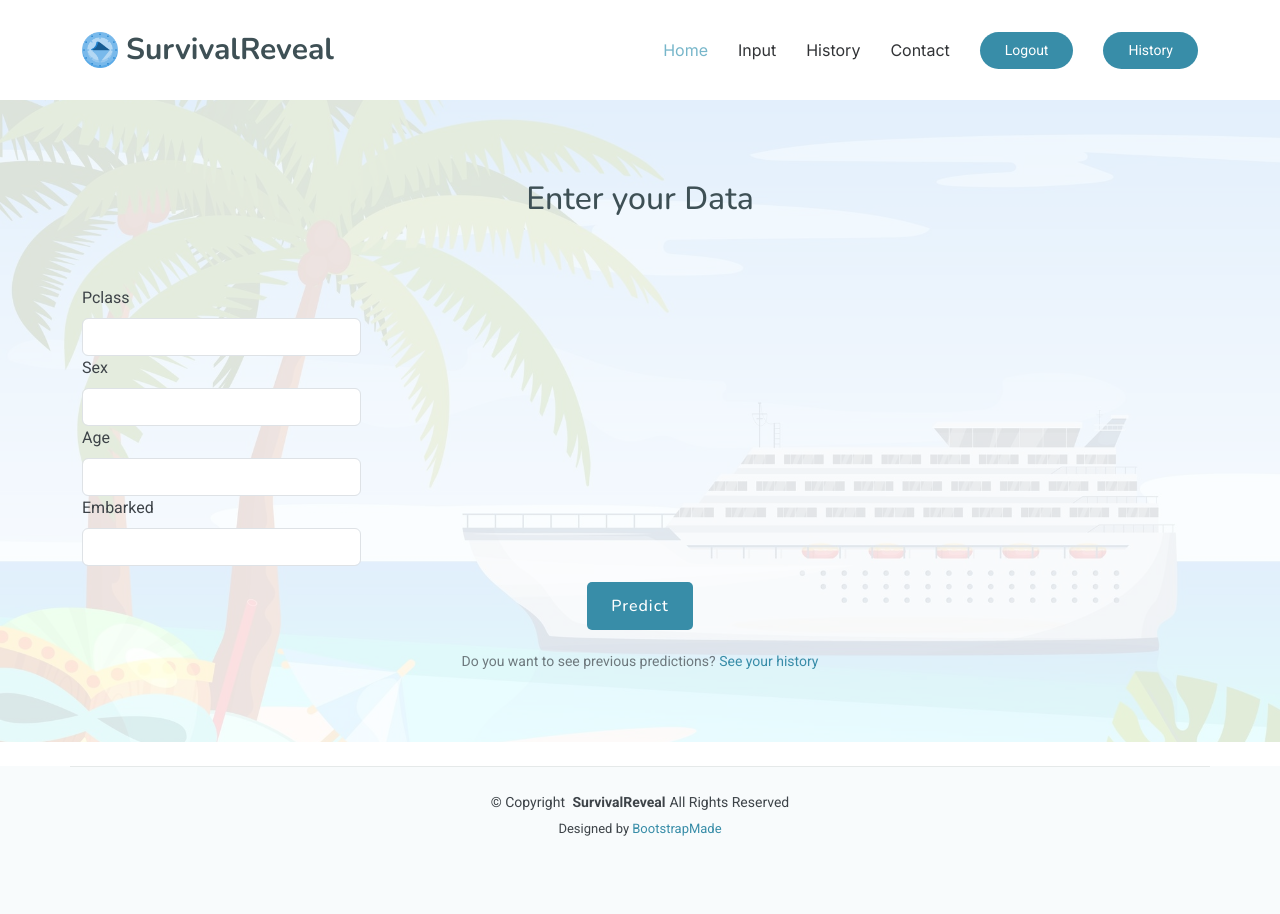
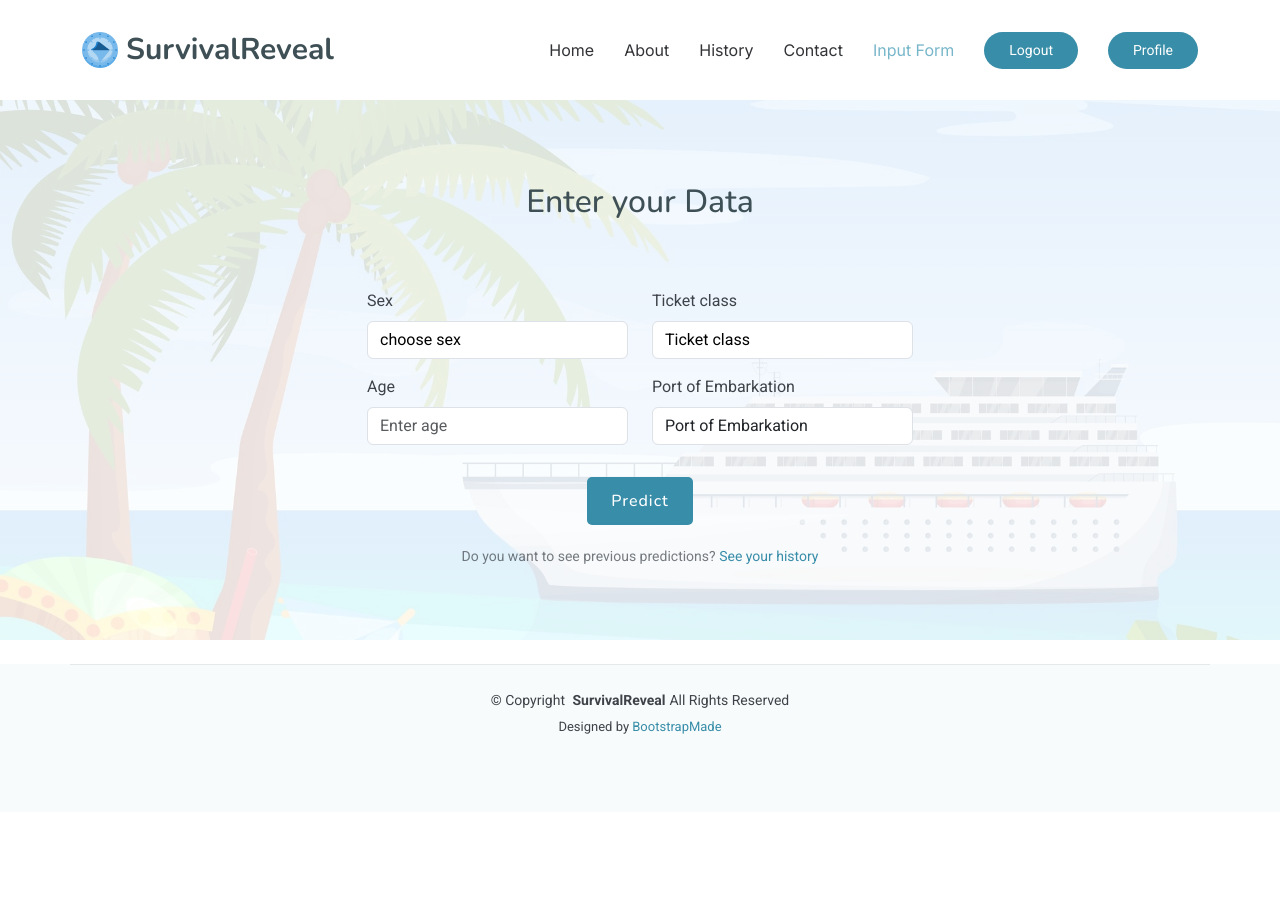
Before and after one commit to alihashemi19985/Smart_Web_2, a Flask app: page /input in a window 1280 px wide. After the commit the page ends 734 px from the top, so only its background shows below. Run offline with Flask 3, Linux system fonts and the light colour scheme; a user stored in the database is signed in; some libraries are stand-ins or nearby versions.

Commit message:
add profile, history and error page

```diff
--- a/app/routes.py
+++ b/app/routes.py
@@ -78,28 +78,34 @@
 def input_data():
     form=InputForm()
 
-    if request.method == 'POST' and form.validate_on_submit():
-        Pclass= form.Pclass.data
-        sex = form.sex.data
-        age= form.age.data
-        embarked= form.embarked.data
+    if request.method == 'POST':
+        sex = request.form.get("sex")
+        age = request.form.get("age")
+        pclass = request.form.get("pclass")
+        embarked = request.form.get("embarked")
+
+        if not sex or not age or not pclass or not embarked:
+            flash("Missing data! Please fill out all fields.", "warning")
+            return render_template("error.html",error = 400), 400  # Return custom error page with 400 status code
 
         features = [
-            float(request.form['Pclass']),
+            float(request.form['pclass']),
             request.form['sex'],
             float(request.form['age']),
             request.form['embarked']
         ]
 
         predicted_class = prediction_model(features)  ##machine learning model
+        predict_result = 'Survived' if predicted_class == 1 else 'Not Survived'
+
         user_check = User.query.filter_by(username =session['username']).first()
         new_input = Prediction(
             user_id= user_check.id,
-            Pclass = Pclass,
+            Pclass = pclass,
             sex= sex,
             age= age,
             embarked = embarked,
-            prediction_result = predicted_class
+            prediction_result = predict_result
         )
         db.session.add(new_input)
         db.session.commit()
@@ -112,14 +118,41 @@
 def history():
     current_user = User.query.filter_by(username=session["username"]).first()
     predictions = Prediction.query.filter_by(user_id=current_user.id).all()
+    # print(predictions[1].sex)
+    return render_template("history.html", predictions=predictions)
 
-    return render_template("history.html", predictions=predictions)
+@bp.route("/profile", methods=["GET"])
+@login_required
+def profile():
+    current_user = User.query.filter_by(username=session["username"]).first()
+    # predictions = Prediction.query.filter_by(user_id=current_user.id).all()
+    # print(current_user.email)
+    return render_template("profile.html", user_info=current_user)
 
 
 @bp.route("/error", methods=["GET"])
 def error():
 
-    return render_template("error.html")
+    return render_template("error.html",error=500)
+
+
+@bp.app_errorhandler(401)
+def unauthorized_error(e):
+    flash("You need to be logged in to access this page.", "warning")
+    # return redirect(url_for("main.login"))
+    return render_template("error.html",error=401), 401
+
+
+@bp.app_errorhandler(404)
+def page_not_found(e):
+    return render_template("error.html",error=404), 404
+
+@bp.app_errorhandler(500)
+def internal_server_error(e):
+    # Log the error details (optional, for debugging)
+    # app.logger.error(f"Server Error: {e}")
+    return render_template("error.html",error=500), 500
+
 
 
 @bp.route("/logout")
--- a/app/static/css/main.css
+++ b/app/static/css/main.css
@@ -1966,7 +1966,7 @@
 # Starter Section Section
 --------------------------------------------------------------*/
 .login {
-  min-height: 80vh;
+	min-height: 80vh;
 }
 .login p {
 	font-size: 14px;
@@ -1979,7 +1979,7 @@
 	height: 100%;
 	object-fit: cover;
 	z-index: 1;
-  margin-top: 100px;
+	margin-top: 100px;
 }
 
 .hero .login-bg::before {
@@ -2011,4 +2011,19 @@
 }
 .result {
 	min-height: 80vh;
-  }
+}
+#pclass {
+	color: #6c757d; /* Make select text gray initially */
+}
+
+#pclass:not([value='']) {
+	color: #000;
+}
+
+
+/* Style for the select when it's in the placeholder state */
+
+/* When an option other than the placeholder is selected, change color to black */
+.error{
+	width: 100%;
+}
--- a/app/templates/base.html
+++ b/app/templates/base.html
@@ -78,16 +78,35 @@
 					class="navmenu">
 					<ul>
 						<li>
-							<a
-								href="{{url_for('main.home')}}"
-								class="active"
-								>Home</a
-							>
+							<a href="{{ url_for('main.home') }}"
+							   class="{{ 'active' if request.endpoint == 'main.home' else '' }}">
+								Home
+							</a>
 						</li>
-						<li><a href="{{ url_for('main.input_data') }}">Input</a></li>
-
-						<li><a href="{{ url_for('main.history') }}">History</a></li>
-						<li><a href="{{ url_for('main.home') }}#contact">Contact</a></li>
+						<li>
+							<a href="{{ url_for('main.home') }}#about"
+							   class="{{ 'active' if request.endpoint == 'main.about' else '' }}">
+								About
+							</a>
+						</li>
+						<li>
+							<a href="{{ url_for('main.home') }}#features"
+							   class="{{ 'active' if request.endpoint == 'main.features' else '' }}">
+								History
+							</a>
+						</li>
+						<li>
+							<a href="{{ url_for('main.home') }}#contact"
+							   class="{{ 'active' if request.endpoint == 'main.contact' else '' }}">
+								Contact
+							</a>
+						</li>
+						<li>
+							<a href="{{ url_for('main.input_data') }}"
+							   class="{{ 'active' if request.endpoint == 'main.input_data' else '' }}">
+								Input Form
+							</a>
+						</li>
 					</ul>
 					<i class="mobile-nav-toggle d-xl-none bi bi-list"></i>
 				</nav>
@@ -103,8 +122,8 @@
 					>
 					<a
 						class="btn-getstarted"
-						href="{{ url_for('main.history') }}"
-						>History</a
+						href="{{ url_for('main.profile') }}"
+						>Profile</a
 					>
 				{% else %}
 					<!-- User is not logged in, show the login and register buttons -->
--- a/app/templates/input.html
+++ b/app/templates/input.html
@@ -13,56 +13,64 @@
 		class="container"
 		data-aos="fade-up">
 		<div class="row d-flex justify-content-center align-items-start">
-			{% with  messages = get_flashed_messages(with_categories=true) %}
-			{% if messages %}
-			<div>
-				{% for category, message in messages %}
-					<div class="alert alert-{{category}} alert-dismissiable fade show" role="alert">
-						{{message}}
-					</div>
-				{% endfor %}
-			</div>
-			{% endif %}
-			{% endwith %}
 			<h2 class="section-title">Enter your Data</h2>
 
-			<form action = "{{url_for('main.input_data')}}" method ="POST" novalidate>
-			{{ form.hidden_tag() }}
 			<div class="col-lg-3">
-					<div class="form-group">
-						{{ form.Pclass.label(class="form-label") }}
-						{{ form.Pclass(class="form-control") }}
-						{% for error in form.Pclass.errors %}
-							<span class="text-danger small">{{ error }}</span>
-						{% endfor %}
+				<form method="POST">
+					<div class="mb-3">
+						<div class="mb-3">
+							<label for="pclass" class="form-label">Sex</label>
+							<select class="form-control" id="pclass" name="sex">
+								<option class="text-muted" disabled selected>choose sex</option> <!-- Placeholder -->
+								<option value='male'>Male</option>
+								<option value='female'>Female</option>
+							</select>
+						</div>
 					</div>
-					<div class = "form-group">
-						{{form.sex.label(class="form-label")}}
-						{{form.sex(class="form-control")}}
-						{% for error in form.sex.errors %}
-							<span class ="text-danger small">{{error}}</span>
-						{% endfor %}
+					<div class="mb-3">
+						<label
+							for="feature2"
+							class="form-label"
+							>Age</label
+						>
+						<input
+							type="text"
+							class="form-control"
+							id="age"
+							name="age"
+							placeholder="Enter age" />
+                    </div>
+                </div>
+                <div class="col-lg-3">
+
+                    <div class="mb-3">
+						<label for="pclass" class="form-label">Ticket class</label>
+						<select class="form-control" id="pclass" name="pclass">
+							<option class="text-muted" disabled selected>Ticket class</option> <!-- Placeholder -->
+							<option value=1>First Class</option>
+							<option value=2>Second Class</option>
+							<option value=3>Third Class</option>
+						</select>
 					</div>
-            </div>
-            <div class="col-lg-3">
 
-				<div class = "form-group">
-					{{form.age.label(class="form-label")}}
-					{{form.age(class="form-control")}}
-					{% for error in form.age.errors %}
-						<span class ="text-danger small">{{error}}</span>
-					{% endfor %}
-				</div>
-				<div class = "form-group">
-					{{form.embarked.label(class="form-label")}}
-					{{form.embarked(class="form-control")}}
-					{% for error in form.embarked.errors %}
-						<span class ="text-danger small">{{error}}</span>
-					{% endfor %}
-				</div>
-            </div>
+
+					<div class="mb-3">
+						<label for="embarked" class="form-label">Port of Embarkation</label>
+						<select class="form-control" id="embarked" name="embarked">
+							<option value="" class="text-muted" disabled selected>Port of Embarkation</option> <!-- Placeholder -->
+							<option value="C">Cherbourg</option>
+							<option value="Q">Queenstown</option>
+							<option value="S">Southampton</option>
+						</select>
+					</div>
+
+                </div>
 					<div class="d-flex justify-content-center p-3">
-						{{form.predict(class='submit-btn')}}
+						<button
+							type="submit"
+							class="submit-btn">
+							Predict
+						</button>
 					</div>
 					<div class="text-center">
 						<p>
```
Also changed, not shown: app/templates/error.html (+76 -32 lines), app/templates/history.html (+45 -28 lines), app/templates/profile.html (+42 -0 lines), app/templates/result.html (+12 -17 lines), app/database.py (line endings or trailing spaces), app/static/img/errors/401.png (added), app/static/img/errors/404-1.jpg (added), app/static/img/errors/404-2.png (added), app/static/img/errors/404.jpg, app/static/img/errors/500-1.jpg (added), app/static/img/errors/500-2.png (added), app/static/img/errors/500.jpg (added), instance/site.db, 1 other file.
